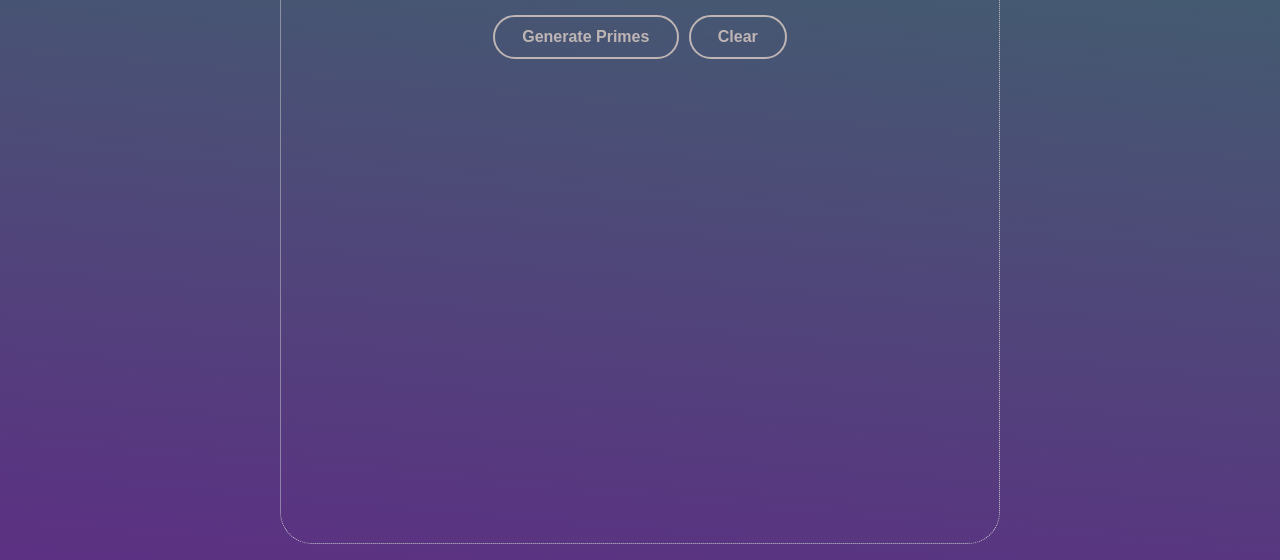
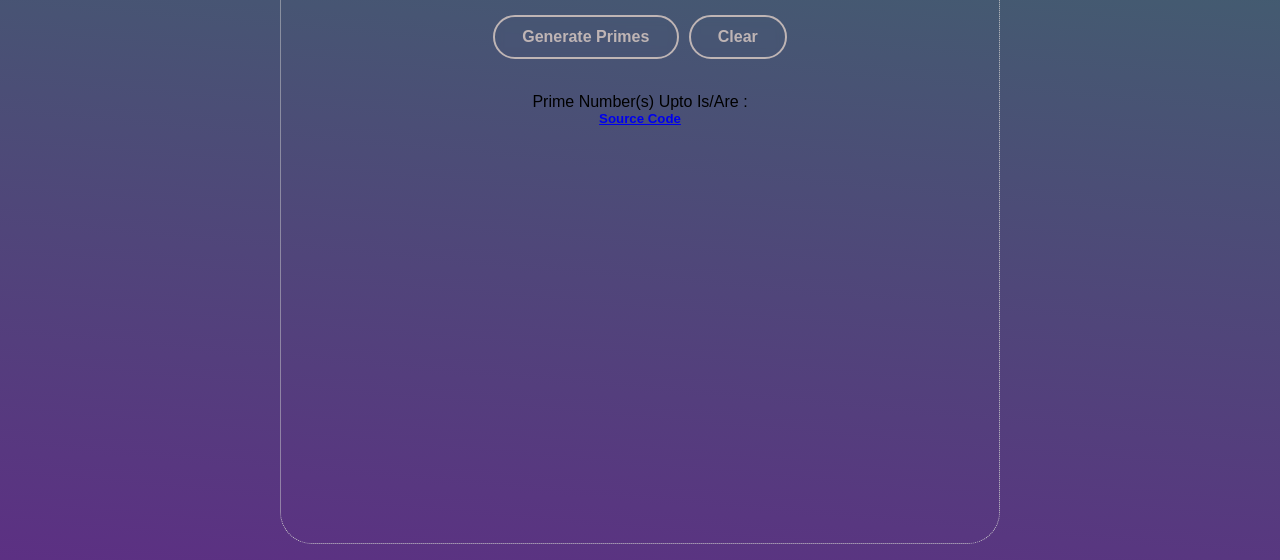
Before and after one commit to SA1FUU/Prime-Number-Generator, a plain HTML site: page index.html in a window 1280 px wide. Shown: the part 240-800 px from the top of the page. Drawn offline with Linux system fonts and the light colour scheme.

Commit message:
Update index.html

```diff
--- a/index.html
+++ b/index.html
@@ -5,6 +5,7 @@
     <meta name="viewport" content="width=device-width, initial-scale=1.0">
     <!-- CSS File -->
     <link rel="stylesheet" href="./style.css">
+    <!-- Tab Icon -->
     <link rel="icon" type="img/png" href="https://tse2.mm.bing.net/th?id=OIP.O0_2l4kA8kWbgtlKVCsEmgAAAA&pid=Api&P=0&h=180">
     <title>Prime Number Generator</title>
 </head>
@@ -20,9 +21,16 @@
             <button class="btn-gen-clear btn" id="clear-btn">Clear</button>
         </div>
         <div class="last-div">
+            <p id="prime-para">Prime Number(s) Upto <b id="bold"></b> Is/Are :</p>
             <h4 id="para"></h4>
             <button class="btn" id="downloadButton">Save as Text File</button>
         </div>
+        <!-- Footer Section -->
+        <section>
+            <div class="footer-card">
+                <a href="https://github.com/SA1FUU/Prime-Number-Generator/" target="_blank"><h5>Source Code</h5></a>
+            </div>
+        </section>
     </div>
     <!-- JavaScript File -->
     <script src="./script.js"></script>
```
